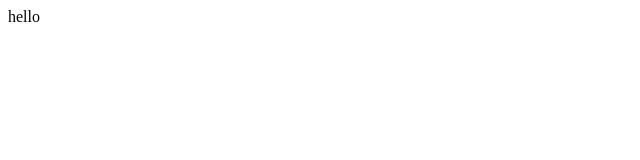
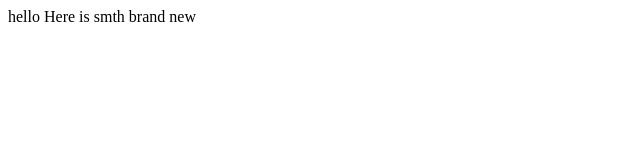
Before and after one commit to tiroro/lecture1, a plain HTML site: page index.html in a window 1280 px wide. Shown: the whole page, without its empty margins (0-640 px from the left). Drawn offline with Linux system fonts and the light colour scheme.

Commit message:
nnw line

```diff
--- a/index.html
+++ b/index.html
@@ -5,5 +5,6 @@
 	</head>
 	<body>
 		hello
+		Here is smth brand new
 	</body>
 </html>
```
